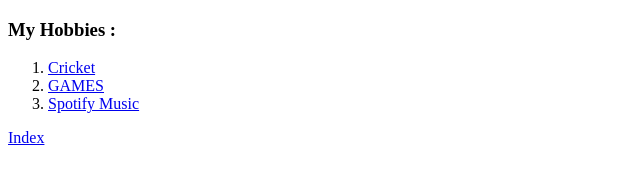
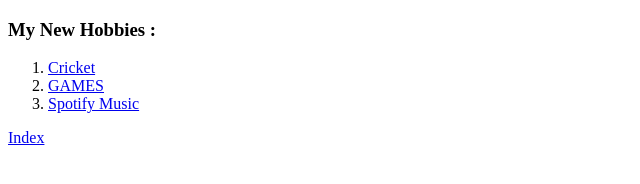
Before and after one commit to Pree-byte/CV, a plain HTML site: page hobbies.html in a window 1280 px wide. Shown: the full height of the page, 0-640 px from the left. Drawn offline with Linux system fonts and the light colour scheme.

Commit message:
Second Commit

```diff
--- a/hobbies.html
+++ b/hobbies.html
@@ -7,7 +7,7 @@
     <title>My Hobbies</title>
 </head>
 <body>
-    <h3>My Hobbies : </h3>
+    <h3>My New Hobbies : </h3>
     <ol>
        <li><a href="https://www.icc-cricket.com">Cricket</a></li>
        <li><a href="https://www.gameloft.com">GAMES</a></li>
```
